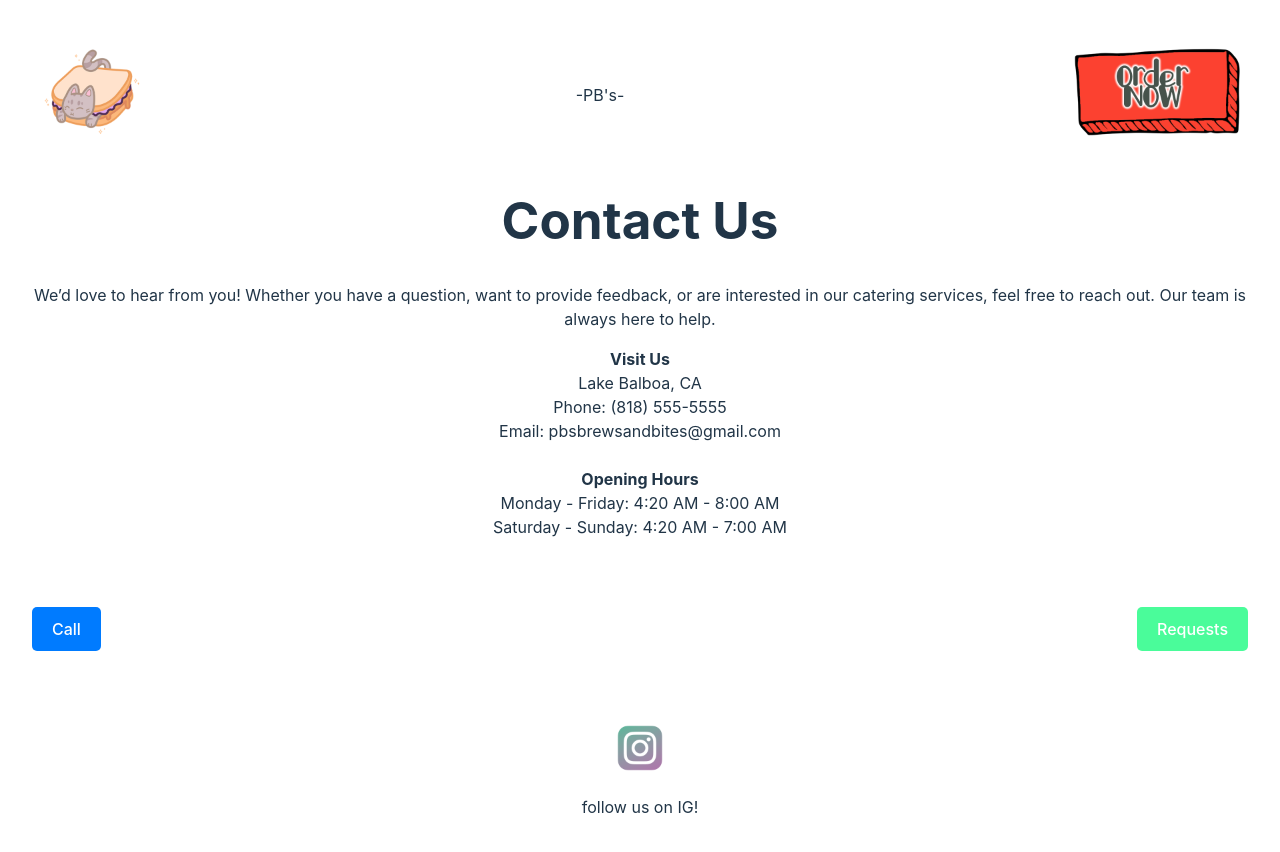
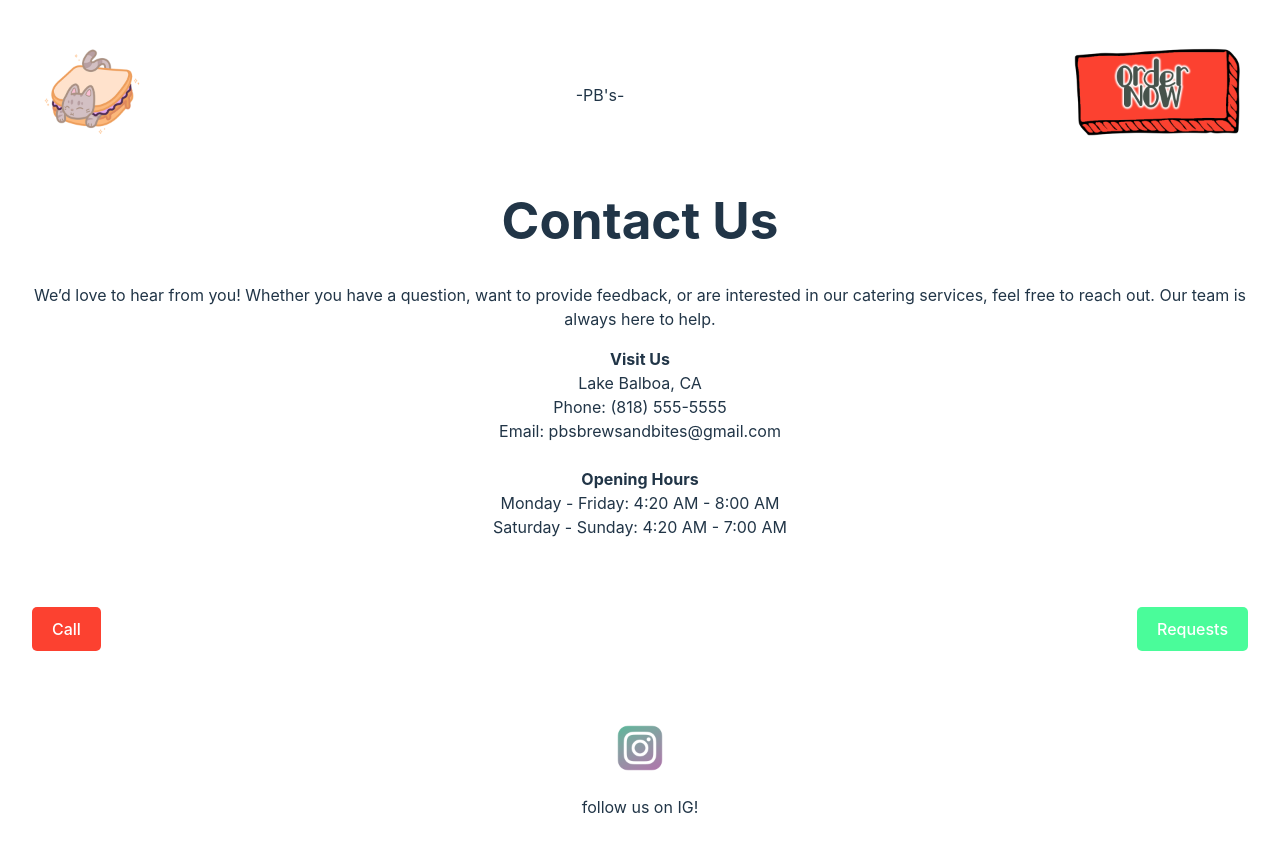
Before and after one commit to rtocastro/bruiseandbites, a React (Vite) app: page /Contact in a window 1280 px wide. Shown: the top 852 px of the page. Built offline with nearby package versions, Linux system fonts and the light colour scheme.

Commit message:
changed button color for call butoon on contact page

```diff
--- a/src/pages/Contact.jsx
+++ b/src/pages/Contact.jsx
@@ -34,7 +34,7 @@ function Contact() {
 
       {/* Buttons at the bottom */}
       <div style={{ display: 'flex', justifyContent: 'space-between', marginTop: '20px' }}>
-        <a href="tel:+18186507462" style={{ padding: '10px 20px', backgroundColor: '#007bff', color: 'white', textDecoration: 'none', borderRadius: '5px' }}>Call</a>
+        <a href="tel:+18186507462" style={{ padding: '10px 20px', backgroundColor: '#fc4130', color: 'white', textDecoration: 'none', borderRadius: '5px' }}>Call</a>
         <Link to="/Request" style={{ padding: '10px 20px', backgroundColor: '#30fc8bde', color: 'white', textDecoration: 'none', borderRadius: '5px' }}>Requests</Link>
       </div>
       <br />
```
